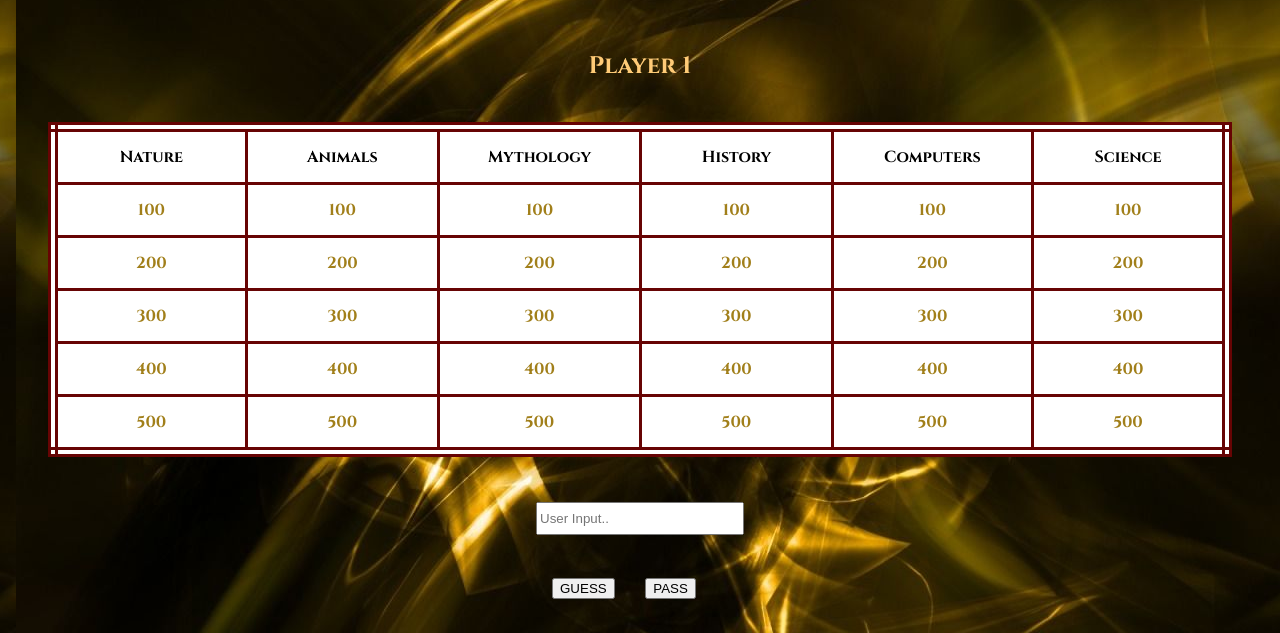
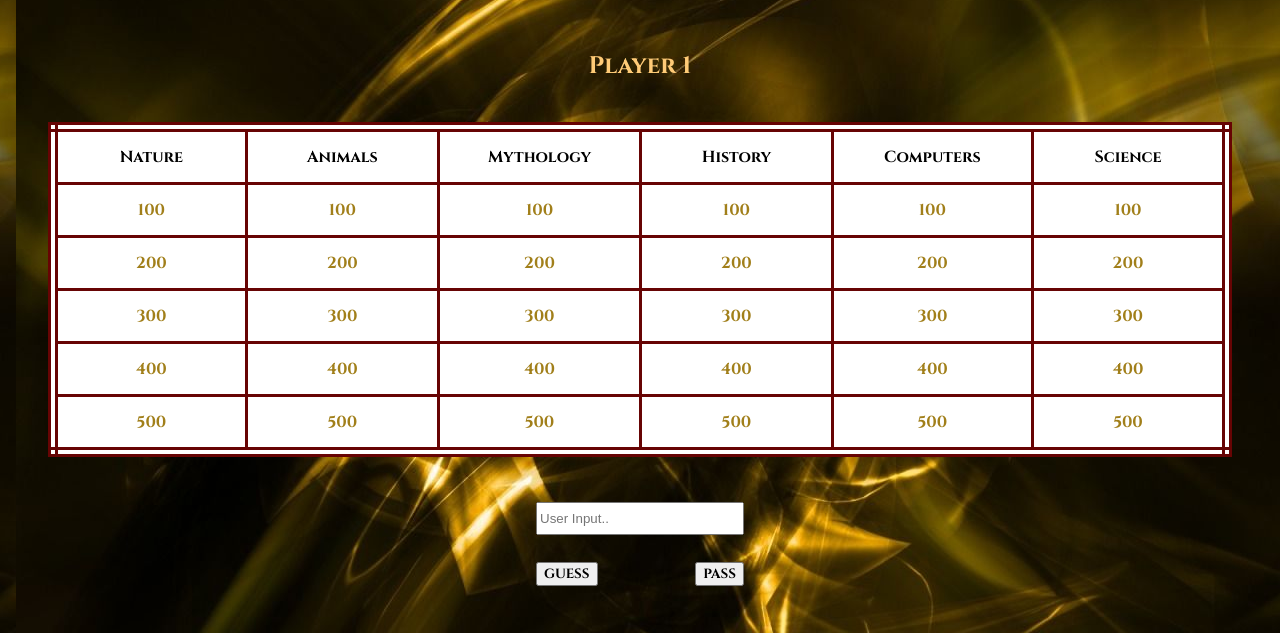
Before and after one commit to burlingtoncodeacademy-students/jeopardy-board-tiffaniaib-1, a plain HTML site: page round-1.html in a window 1280 px wide. Shown: the part 167-800 px from the top of the page. Drawn offline with Linux system fonts and the light colour scheme.

Commit message:
Completed user buttons for Round One

```diff
--- a/round-1-2.css
+++ b/round-1-2.css
@@ -28,7 +28,8 @@ table {
     color: #000;
 }
 
-th, td {
+th,
+td {
     border: 3px solid #670404;
     font-family: 'Cinzel', serif;
     font-weight: 400;
@@ -41,12 +42,26 @@ td {
     color: #a17f1a;
 }
 
-#answer {
+#div-user-buttons {
+    margin: 0;
+    display: flex;
+    justify-content: space-between;
+}
+
+#user-input {
     width: 15em;
     height: 2em;
 }
 
-footer a {
+.user-buttons {
+    font-family: 'Cinzel', serif;
+}
+
+.user-buttons:hover {
+    font-size: larger;
+}
+
+footer>a {
     text-decoration: none;
     font-family: 'Cinzel', serif;
     color: #FFCB77;
--- a/round-1.html
+++ b/round-1.html
@@ -75,12 +75,12 @@
     </tbody>
   </table>
 
-  <section id="user">
-    <input placeholder="User Input.." id="answer">
+  <section>
+    <input placeholder="User Input.." id="user-input">
 
-    <div id="buttons">
-      <button type="guess">GUESS</button>
-      <button type="pass">PASS</button>
+    <div id="div-user-buttons">
+      <button type="guess" class="user-buttons">GUESS</button>
+      <button type="pass" class="user-buttons">PASS</button>
     </div>
   </section>
 
```
